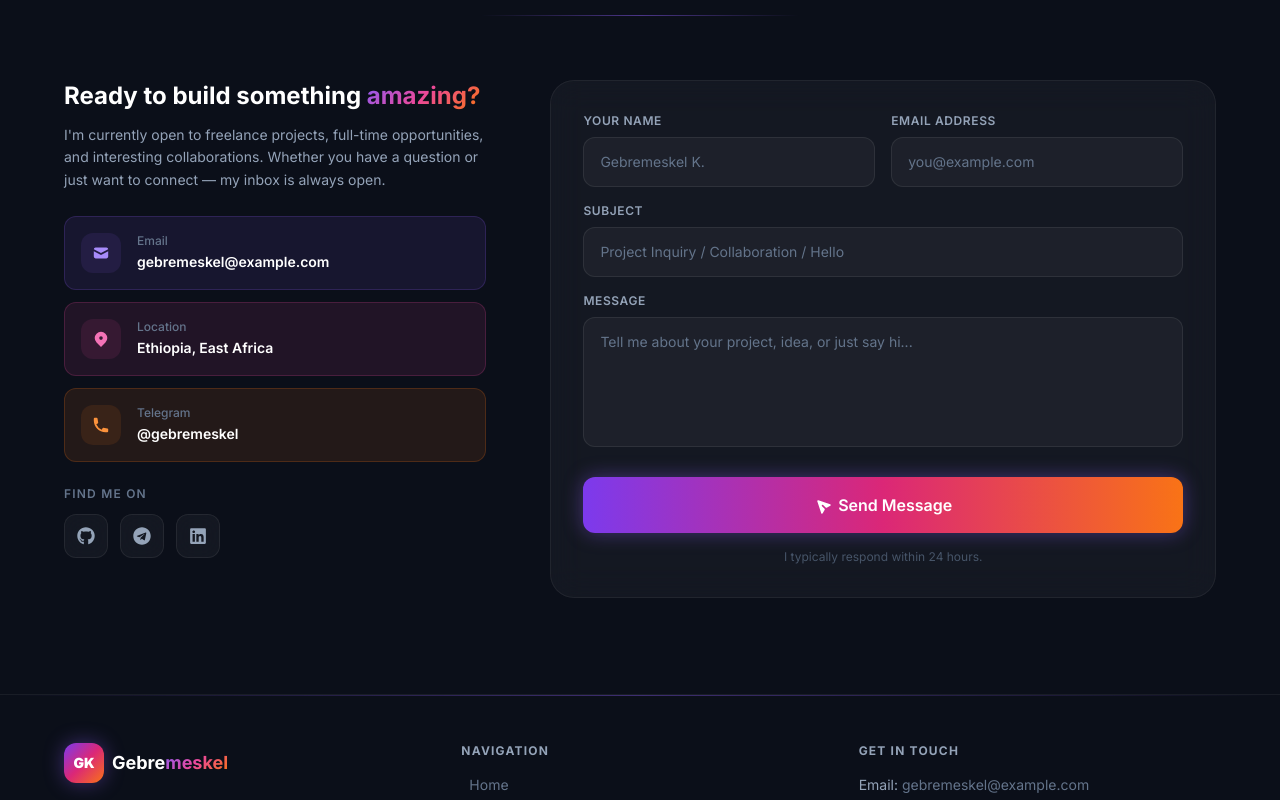
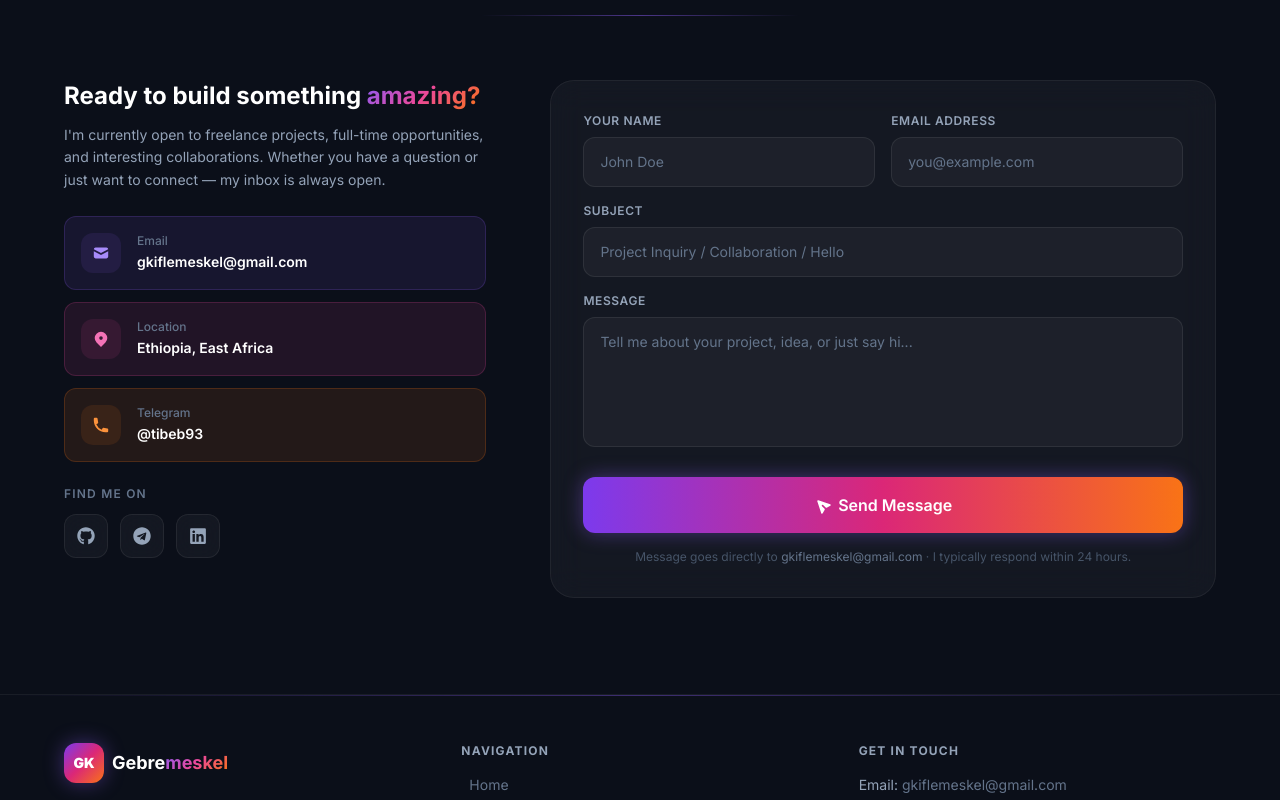
Before and after one commit to Tibeb93/MyPersonal-Portfolio, a React (Vite) app in the folder portfolio/: page / in a window 1280 px wide. Shown: the part 7940-8740 px from the top of the page. Built offline with nearby package versions, Linux system fonts and the light colour scheme.

Commit message:
form activate

```diff
--- a/portfolio/package.json
+++ b/portfolio/package.json
@@ -9,6 +9,7 @@
     "preview": "vite preview"
   },
   "dependencies": {
+    "@formspree/react": "^3.0.0",
     "framer-motion": "^11.0.0",
     "react": "^18.3.1",
     "react-dom": "^18.3.1",
--- a/portfolio/src/sections/About.jsx
+++ b/portfolio/src/sections/About.jsx
@@ -14,9 +14,9 @@ const HIGHLIGHTS = [
 ]
 
 const SOCIALS = [
-  { Icon: FaGithub,   href: 'https://github.com',  label: 'GitHub' },
-  { Icon: FaTelegram, href: 'https://t.me',         label: 'Telegram' },
-  { Icon: FaLinkedin, href: 'https://linkedin.com', label: 'LinkedIn' },
+  { Icon: FaGithub,   href: 'https://github.com/Tibeb93',  label: 'GitHub' },
+  { Icon: FaTelegram, href: 'https://t.me/tibeb93',         label: 'Telegram' },
+  { Icon: FaLinkedin, href: 'https://linkedin.com',         label: 'LinkedIn' },
 ]
 
 export default function About() {
--- a/portfolio/src/sections/Contact.jsx
+++ b/portfolio/src/sections/Contact.jsx
@@ -1,91 +1,147 @@
-import { useState } from 'react'
 import { motion } from 'framer-motion'
-import { HiMail, HiLocationMarker, HiPhone, HiPaperAirplane } from 'react-icons/hi'
+import { useForm, ValidationError } from '@formspree/react'
+import { HiMail, HiLocationMarker, HiPhone, HiPaperAirplane, HiCheckCircle } from 'react-icons/hi'
 import { FaGithub, FaTelegram, FaLinkedin } from 'react-icons/fa'
 import SectionTitle from '../components/SectionTitle'
 import Button from '../components/Button'
 import { fadeInLeft, fadeInRight, viewport } from '../utils/animations'
 
 const INFO = [
-  { Icon: HiMail,           label: 'Email',    value: 'gebremeskel@example.com', href: 'mailto:gebremeskel@example.com', color: 'text-violet-400', bg: 'bg-violet-500/10 border-violet-500/20' },
-  { Icon: HiLocationMarker, label: 'Location', value: 'Ethiopia, East Africa',   href: null,                             color: 'text-pink-400',   bg: 'bg-pink-500/10 border-pink-500/20' },
-  { Icon: HiPhone,          label: 'Telegram', value: '@gebremeskel',            href: 'https://t.me/gebremeskel',       color: 'text-orange-400', bg: 'bg-orange-500/10 border-orange-500/20' },
+  {
+    Icon: HiMail,
+    label: 'Email',
+    value: 'gkiflemeskel@gmail.com',
+    href: 'mailto:gkiflemeskel@gmail.com',
+    color: 'text-violet-400',
+    bg: 'bg-violet-500/10 border-violet-500/20',
+  },
+  {
+    Icon: HiLocationMarker,
+    label: 'Location',
+    value: 'Ethiopia, East Africa',
+    href: null,
+    color: 'text-pink-400',
+    bg: 'bg-pink-500/10 border-pink-500/20',
+  },
+  {
+    Icon: HiPhone,
+    label: 'Telegram',
+    value: '@tibeb93',
+    href: 'https://t.me/tibeb93',
+    color: 'text-orange-400',
+    bg: 'bg-orange-500/10 border-orange-500/20',
+  },
 ]
 
 const SOCIALS = [
-  { Icon: FaGithub,   href: 'https://github.com',  label: 'GitHub',   cls: 'hover:text-white hover:border-white/30' },
-  { Icon: FaTelegram, href: 'https://t.me',         label: 'Telegram', cls: 'hover:text-sky-400 hover:border-sky-400/30' },
-  { Icon: FaLinkedin, href: 'https://linkedin.com', label: 'LinkedIn', cls: 'hover:text-blue-400 hover:border-blue-400/30' },
+  { Icon: FaGithub,   href: 'https://github.com/Tibeb93',  label: 'GitHub',   cls: 'hover:text-white hover:border-white/30' },
+  { Icon: FaTelegram, href: 'https://t.me/tibeb93',         label: 'Telegram', cls: 'hover:text-sky-400 hover:border-sky-400/30' },
+  { Icon: FaLinkedin, href: 'https://linkedin.com',         label: 'LinkedIn', cls: 'hover:text-blue-400 hover:border-blue-400/30' },
 ]
 
-const inputCls = `w-full px-4 py-3.5 rounded-xl bg-white/[0.04] border border-white/[0.08] text-white
-  placeholder-slate-500 focus:outline-none focus:border-violet-500/50 focus:bg-white/[0.06]
-  focus:ring-2 focus:ring-violet-500/20 transition-all duration-300 text-sm`
+// Base input / textarea classes
+const inputCls = `
+  w-full px-4 py-3.5 rounded-xl text-sm
+  bg-white/[0.04] border border-white/[0.08] text-white placeholder-slate-500
+  focus:outline-none focus:border-violet-500/50 focus:bg-white/[0.06]
+  focus:ring-2 focus:ring-violet-500/20
+  disabled:opacity-50 disabled:cursor-not-allowed
+  transition-all duration-300
+`
+
+// Inline field-level error message
+function FieldError({ field, errors }) {
+  return (
+    <ValidationError field={field} errors={errors}>
+      {(messages) =>
+        messages.length > 0 ? (
+          <p className="mt-1.5 text-xs text-red-400 font-medium">{messages[0]}</p>
+        ) : null
+      }
+    </ValidationError>
+  )
+}
 
 export default function Contact() {
-  const [form, setForm]       = useState({ name: '', email: '', subject: '', message: '' })
-  const [sent, setSent]       = useState(false)
-
-  const onChange = e => setForm(p => ({ ...p, [e.target.name]: e.target.value }))
-
-  const onSubmit = e => {
-    e.preventDefault()
-    setSent(true)
-    setTimeout(() => { setSent(false); setForm({ name:'', email:'', subject:'', message:'' }) }, 3000)
-  }
+  // useForm hook from @formspree/react — form ID from your Formspree dashboard
+  const [state, handleSubmit] = useForm('xaqvnagp')
 
   return (
     <section id="contact" className="section-padding">
       <div className="container-custom">
-        <SectionTitle label="Get In Touch" title="Let's" highlight="Connect"
-          description="Have a project in mind or just want to say hello? I'd love to hear from you." />
+        <SectionTitle
+          label="Get In Touch"
+          title="Let's"
+          highlight="Connect"
+          description="Have a project in mind or just want to say hello? I'd love to hear from you."
+        />
 
         <div className="grid grid-cols-1 lg:grid-cols-5 gap-10 lg:gap-16">
-          {/* Info */}
-          <motion.div className="lg:col-span-2 space-y-6"
-            variants={fadeInLeft} initial="hidden" whileInView="visible" viewport={viewport}>
+
+          {/* ── Left: contact info ── */}
+          <motion.div
+            className="lg:col-span-2 space-y-6"
+            variants={fadeInLeft} initial="hidden" whileInView="visible" viewport={viewport}
+          >
             <div>
               <h3 className="text-2xl font-bold text-white mb-3">
                 Ready to build something <span className="gradient-text">amazing?</span>
               </h3>
               <p className="text-slate-400 leading-relaxed text-sm">
                 I'm currently open to freelance projects, full-time opportunities, and interesting
-                collaborations. Whether you have a question or just want to connect — my inbox is always open.
+                collaborations. Whether you have a question or just want to connect — my inbox is
+                always open.
               </p>
             </div>
 
+            {/* Info cards */}
             <div className="space-y-3">
               {INFO.map(({ Icon, label, value, href, color, bg }) => (
-                <motion.div key={label}
+                <motion.div
+                  key={label}
                   className={`flex items-center gap-4 p-4 rounded-xl border ${bg} transition-all duration-200`}
-                  whileHover={{ x: 4 }}>
+                  whileHover={{ x: 4 }}
+                >
                   <div className={`w-10 h-10 rounded-xl ${bg} flex items-center justify-center flex-shrink-0`}>
                     <Icon size={18} className={color} />
                   </div>
                   <div>
                     <div className="text-xs text-slate-500 font-medium">{label}</div>
-                    {href
-                      ? <a href={href} target={href.startsWith('http') ? '_blank' : undefined}
-                          rel={href.startsWith('http') ? 'noopener noreferrer' : undefined}
-                          className="text-sm font-semibold text-white hover:text-violet-400 transition-colors">
-                          {value}
-                        </a>
-                      : <span className="text-sm font-semibold text-white">{value}</span>
-                    }
+                    {href ? (
+                      <a
+                        href={href}
+                        target={href.startsWith('http') ? '_blank' : undefined}
+                        rel={href.startsWith('http') ? 'noopener noreferrer' : undefined}
+                        className="text-sm font-semibold text-white hover:text-violet-400 transition-colors"
+                      >
+                        {value}
+                      </a>
+                    ) : (
+                      <span className="text-sm font-semibold text-white">{value}</span>
+                    )}
                   </div>
                 </motion.div>
               ))}
             </div>
 
+            {/* Social icons */}
             <div>
-              <p className="text-xs text-slate-500 font-semibold uppercase tracking-widest mb-3">Find me on</p>
+              <p className="text-xs text-slate-500 font-semibold uppercase tracking-widest mb-3">
+                Find me on
+              </p>
               <div className="flex gap-3">
                 {SOCIALS.map(({ Icon, href, label, cls }) => (
-                  <motion.a key={label} href={href} target="_blank" rel="noopener noreferrer"
+                  <motion.a
+                    key={label}
+                    href={href}
+                    target="_blank"
+                    rel="noopener noreferrer"
                     aria-label={label}
-                    className={`w-11 h-11 glass rounded-xl flex items-center justify-center text-slate-400
-                      border border-white/8 transition-all duration-300 ${cls}`}
-                    whileHover={{ y: -3, scale: 1.1 }} whileTap={{ scale: 0.95 }}>
+                    className={`w-11 h-11 glass rounded-xl flex items-center justify-center
+                      text-slate-400 border border-white/8 transition-all duration-300 ${cls}`}
+                    whileHover={{ y: -3, scale: 1.1 }}
+                    whileTap={{ scale: 0.95 }}
+                  >
                     <Icon size={18} />
                   </motion.a>
                 ))}
@@ -93,53 +149,136 @@ export default function Contact() {
             </div>
           </motion.div>
 
-          {/* Form */}
-          <motion.div className="lg:col-span-3"
-            variants={fadeInRight} initial="hidden" whileInView="visible" viewport={viewport}>
+          {/* ── Right: form ── */}
+          <motion.div
+            className="lg:col-span-3"
+            variants={fadeInRight} initial="hidden" whileInView="visible" viewport={viewport}
+          >
             <div className="glass rounded-3xl border border-white/[0.06] p-6 sm:p-8">
-              {sent ? (
-                <motion.div className="flex flex-col items-center justify-center py-16 text-center"
-                  initial={{ opacity: 0, scale: 0.9 }} animate={{ opacity: 1, scale: 1 }}
-                  transition={{ type: 'spring', stiffness: 300 }}>
+
+              {/* ── Success state ── */}
+              {state.succeeded ? (
+                <motion.div
+                  className="flex flex-col items-center justify-center py-16 text-center"
+                  initial={{ opacity: 0, scale: 0.9 }}
+                  animate={{ opacity: 1, scale: 1 }}
+                  transition={{ type: 'spring', stiffness: 300 }}
+                >
                   <div className="w-20 h-20 rounded-full bg-emerald-500/15 border border-emerald-500/30
                     flex items-center justify-center mb-4">
-                    <HiPaperAirplane size={32} className="text-emerald-400 -rotate-45" />
+                    <HiCheckCircle size={38} className="text-emerald-400" />
                   </div>
-                  <h3 className="text-xl font-bold text-white mb-2">Message Sent!</h3>
-                  <p className="text-slate-400 text-sm">Thanks for reaching out. I'll get back to you soon.</p>
+                  <h3 className="text-xl font-bold text-white mb-2">Message Delivered! 🎉</h3>
+                  <p className="text-slate-400 text-sm max-w-xs">
+                    Your message has been sent to{' '}
+                    <span className="text-violet-400 font-medium">gkiflemeskel@gmail.com</span>.
+                    I'll get back to you within 24 hours.
+                  </p>
                 </motion.div>
+
               ) : (
-                <form onSubmit={onSubmit} noValidate>
+
+                /* ── Form ── */
+                <form onSubmit={handleSubmit} noValidate>
+
+                  {/* Form-level error (e.g. network failure) */}
+                  <ValidationError errors={state.errors}>
+                    {(messages) =>
+                      messages.length > 0 ? (
+                        <div className="mb-4 px-4 py-3 rounded-xl bg-red-500/10 border border-red-500/20
+                          text-red-400 text-sm">
+                          {messages[0]}
+                        </div>
+                      ) : null
+                    }
+                  </ValidationError>
+
                   <div className="grid grid-cols-1 sm:grid-cols-2 gap-4 mb-4">
+                    {/* Name */}
                     <div>
-                      <label htmlFor="name" className="block text-xs font-semibold text-slate-400 mb-2 uppercase tracking-wider">Your Name</label>
-                      <input id="name" name="name" type="text" required placeholder="Gebremeskel K."
-                        value={form.name} onChange={onChange} className={inputCls} />
+                      <label htmlFor="name"
+                        className="block text-xs font-semibold text-slate-400 mb-2 uppercase tracking-wider">
+                        Your Name
+                      </label>
+                      <input
+                        id="name" name="name" type="text" required
+                        placeholder="John Doe"
+                        className={inputCls}
+                        disabled={state.submitting}
+                      />
+                      <FieldError field="name" errors={state.errors} />
                     </div>
+
+                    {/* Email */}
                     <div>
-                      <label htmlFor="email" className="block text-xs font-semibold text-slate-400 mb-2 uppercase tracking-wider">Email Address</label>
-                      <input id="email" name="email" type="email" required placeholder="you@example.com"
-                        value={form.email} onChange={onChange} className={inputCls} />
+                      <label htmlFor="email"
+                        className="block text-xs font-semibold text-slate-400 mb-2 uppercase tracking-wider">
+                        Email Address
+                      </label>
+                      <input
+                        id="email" name="email" type="email" required
+                        placeholder="you@example.com"
+                        className={inputCls}
+                        disabled={state.submitting}
+                      />
+                      <FieldError field="email" errors={state.errors} />
                     </div>
                   </div>
+
+                  {/* Subject */}
                   <div className="mb-4">
-                    <label htmlFor="subject" className="block text-xs font-semibold text-slate-400 mb-2 uppercase tracking-wider">Subject</label>
-                    <input id="subject" name="subject" type="text" required placeholder="Project Inquiry / Collaboration / Hello"
-                      value={form.subject} onChange={onChange} className={inputCls} />
+                    <label htmlFor="subject"
+                      className="block text-xs font-semibold text-slate-400 mb-2 uppercase tracking-wider">
+                      Subject
+                    </label>
+                    <input
+                      id="subject" name="subject" type="text" required
+                      placeholder="Project Inquiry / Collaboration / Hello"
+                      className={inputCls}
+                      disabled={state.submitting}
+                    />
+                    <FieldError field="subject" errors={state.errors} />
                   </div>
+
+                  {/* Message */}
                   <div className="mb-6">
-                    <label htmlFor="message" className="block text-xs font-semibold text-slate-400 mb-2 uppercase tracking-wider">Message</label>
-                    <textarea id="message" name="message" required rows={5}
+                    <label htmlFor="message"
+                      className="block text-xs font-semibold text-slate-400 mb-2 uppercase tracking-wider">
+                      Message
+                    </label>
+                    <textarea
+                      id="message" name="message" required rows={5}
                       placeholder="Tell me about your project, idea, or just say hi..."
-                      value={form.message} onChange={onChange} className={`${inputCls} resize-none`} />
+                      className={`${inputCls} resize-none`}
+                      disabled={state.submitting}
+                    />
+                    <FieldError field="message" errors={state.errors} />
                   </div>
-                  <Button type="submit" variant="primary" size="lg" className="w-full justify-center"
-                    icon={<HiPaperAirplane size={16} className="-rotate-45" />}>
-                    Send Message
+
+                  {/* Submit */}
+                  <Button
+                    type="submit"
+                    variant="primary"
+                    size="lg"
+                    className="w-full justify-center"
+                    disabled={state.submitting}
+                    icon={
+                      state.submitting
+                        ? <span className="w-4 h-4 border-2 border-white/30 border-t-white rounded-full animate-spin" />
+                        : <HiPaperAirplane size={16} className="-rotate-45" />
+                    }
+                  >
+                    {state.submitting ? 'Sending…' : 'Send Message'}
                   </Button>
-                  <p className="text-center text-xs text-slate-600 mt-4">I typically respond within 24 hours.</p>
+
+                  <p className="text-center text-xs text-slate-600 mt-4">
+                    Message goes directly to{' '}
+                    <span className="text-slate-500">gkiflemeskel@gmail.com</span>
+                    {' '}· I typically respond within 24 hours.
+                  </p>
                 </form>
               )}
+
             </div>
           </motion.div>
         </div>
--- a/portfolio/src/sections/Footer.jsx
+++ b/portfolio/src/sections/Footer.jsx
@@ -11,9 +11,9 @@ const NAV = [
 ]
 
 const SOCIALS = [
-  { Icon: FaGithub,   href: 'https://github.com',  label: 'GitHub' },
-  { Icon: FaTelegram, href: 'https://t.me',         label: 'Telegram' },
-  { Icon: FaLinkedin, href: 'https://linkedin.com', label: 'LinkedIn' },
+  { Icon: FaGithub,   href: 'https://github.com/Tibeb93',  label: 'GitHub' },
+  { Icon: FaTelegram, href: 'https://t.me/tibeb93',         label: 'Telegram' },
+  { Icon: FaLinkedin, href: 'https://linkedin.com',         label: 'LinkedIn' },
 ]
 
 export default function Footer() {
@@ -75,8 +75,8 @@ export default function Footer() {
             <div className="space-y-2.5 text-sm">
               <p className="text-slate-500">
                 <span className="text-slate-400">Email: </span>
-                <a href="mailto:gebremeskel@example.com"
-                  className="hover:text-violet-400 transition-colors">gebremeskel@example.com</a>
+                <a href="mailto:gkiflemeskel@gmail.com"
+                  className="hover:text-violet-400 transition-colors">gkiflemeskel@gmail.com</a>
               </p>
               <p className="text-slate-500"><span className="text-slate-400">Location: </span>Ethiopia 🇪🇹</p>
               <p className="text-slate-500">
--- a/portfolio/src/sections/Hero.jsx
+++ b/portfolio/src/sections/Hero.jsx
@@ -16,9 +16,9 @@ const FLOATERS = [
 ]
 
 const SOCIALS = [
-  { Icon: FaGithub,   href: 'https://github.com',  label: 'GitHub'   },
-  { Icon: FaTelegram, href: 'https://t.me',         label: 'Telegram' },
-  { Icon: FaLinkedin, href: 'https://linkedin.com', label: 'LinkedIn' },
+  { Icon: FaGithub,   href: 'https://github.com/Tibeb93',  label: 'GitHub'   },
+  { Icon: FaTelegram, href: 'https://t.me/tibeb93',         label: 'Telegram' },
+  { Icon: FaLinkedin, href: 'https://linkedin.com',         label: 'LinkedIn' },
 ]
 
 export default function Hero() {
```
Also changed, not shown: 1 other file (tests, documents, lock files or other folders).
